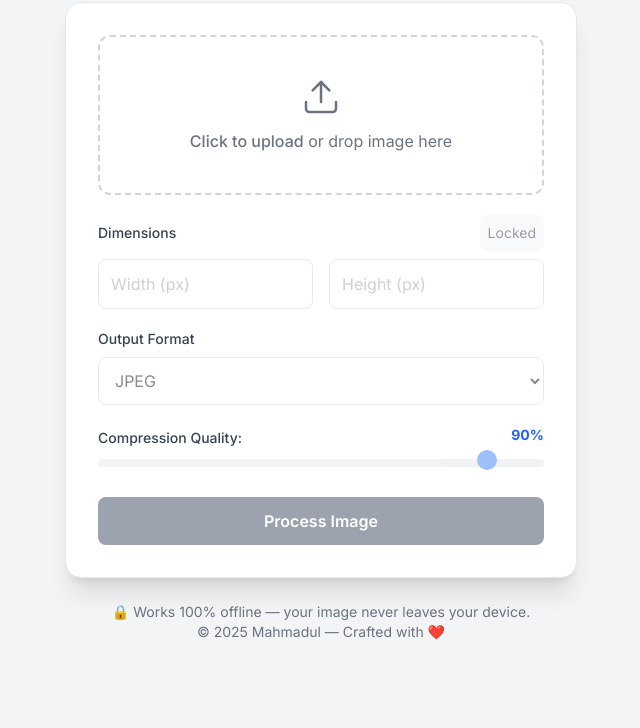
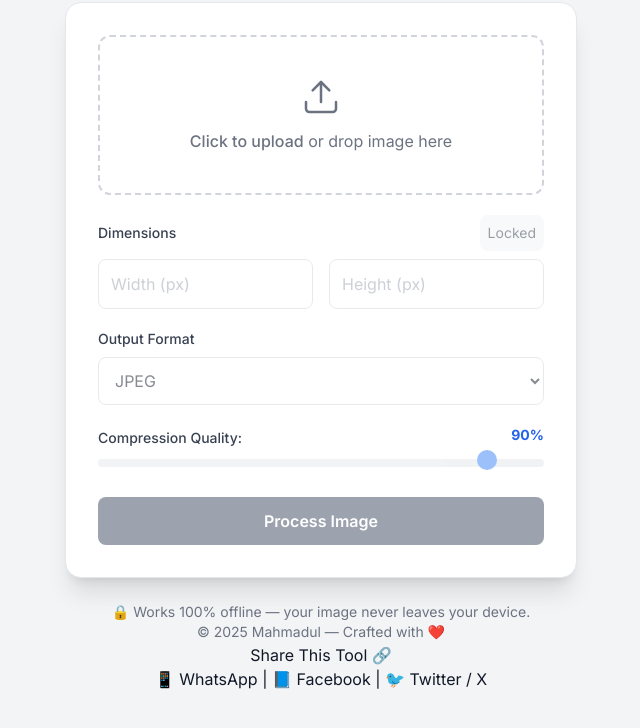
Before and after one commit to Mahmadul-rgb/smart-image-tools, a plain HTML site: page index.html in a window 1280 px wide. Shown: the part 78-806 px from the top of the page, without its empty margins (319-959 px from the left). Drawn offline with nearby package versions, Linux system fonts and the light colour scheme.

Commit message:
Update index.html

```diff
--- a/index.html
+++ b/index.html
@@ -530,6 +530,16 @@
             if (currentObjectUrl) URL.revokeObjectURL(currentObjectUrl);
         });
     </script>
+    <hr>
+<h3 style="text-align:center;">Share This Tool 🔗</h3>
+<div style="text-align:center; margin-bottom:20px;">
+  <a href="https://api.whatsapp.com/send?text=Try%20this%20free%20Smart%20Image%20Tools!%20https://mahmadul-rgb.github.io/smart-image-tools"
+     target="_blank">📱 WhatsApp</a> |
+  <a href="https://www.facebook.com/sharer/sharer.php?u=https://mahmadul-rgb.github.io/smart-image-tools"
+     target="_blank">📘 Facebook</a> |
+  <a href="https://twitter.com/intent/tweet?text=Free%20Smart%20Image%20Tools!%20Resize%2C%20compress%20%26%20convert%20instantly%20👉%20https://mahmadul-rgb.github.io/smart-image-tools"
+     target="_blank">🐦 Twitter / X</a>
+</div>
 </body>
 
 </html>
```
